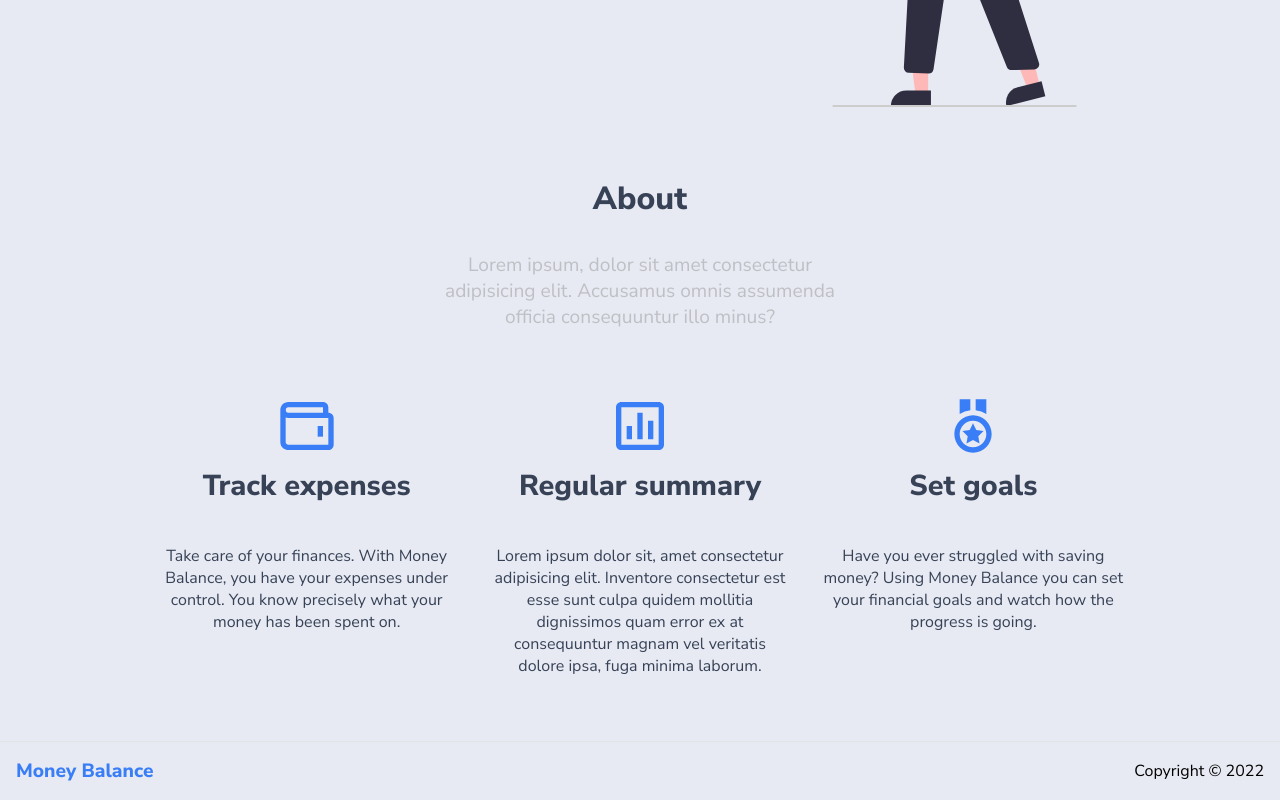
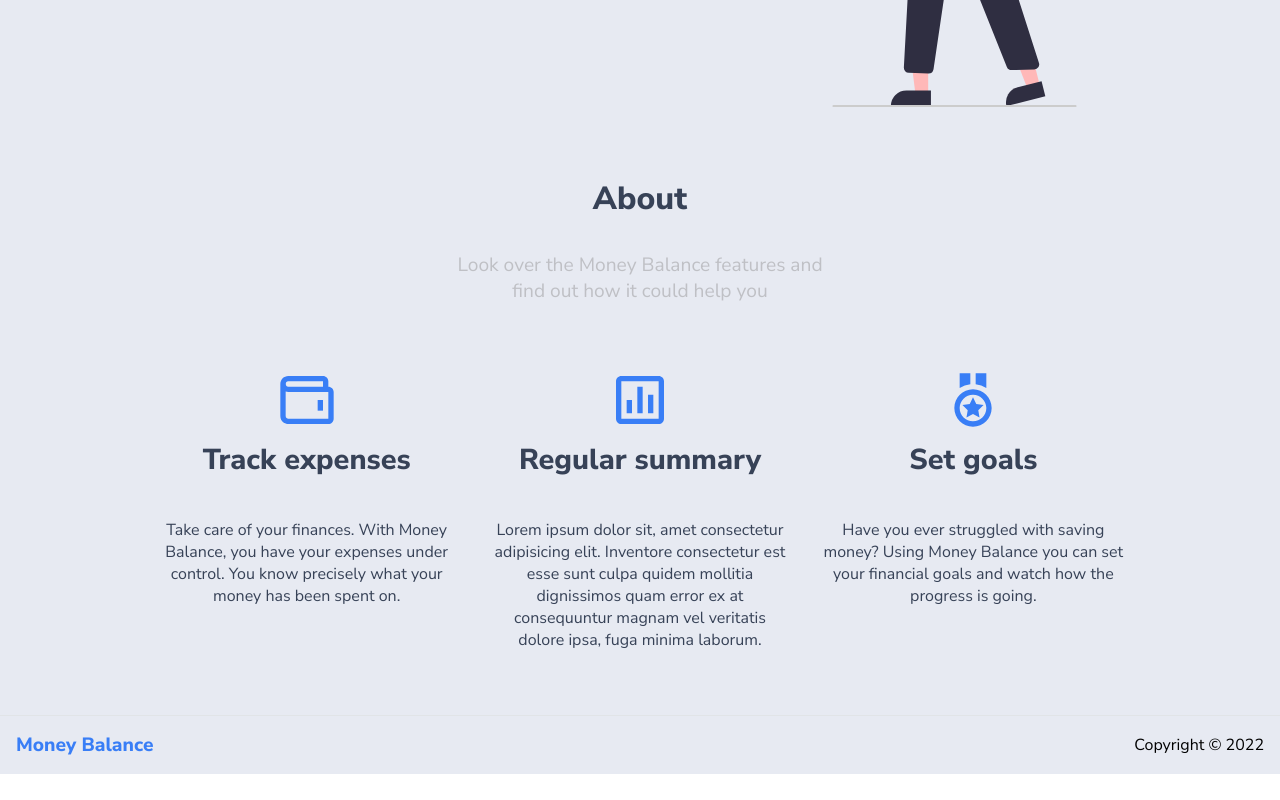
Before and after one commit to wojtek99955/money-balance, a React (Vite) app in the folder client/: page / in a window 1280 px wide. Shown: the part 923-1723 px from the top of the page. After the commit the page ends 1697 px from the top, so only its background shows below. Built offline with nearby package versions, Linux system fonts and the light colour scheme.

Commit message:
update content

```diff
--- a/client/src/components/StartPage/About/About.tsx
+++ b/client/src/components/StartPage/About/About.tsx
@@ -36,8 +36,7 @@ const About = () => {
     <Container>
       <h2>About</h2>
       <p>
-        Lorem ipsum, dolor sit amet consectetur adipisicing elit. Accusamus
-        omnis assumenda officia consequuntur illo minus?
+        Look over the Money Balance features and find out how it could help you
       </p>
       <GridContainer>
         {descriptions.map((item: Description) => {
```
